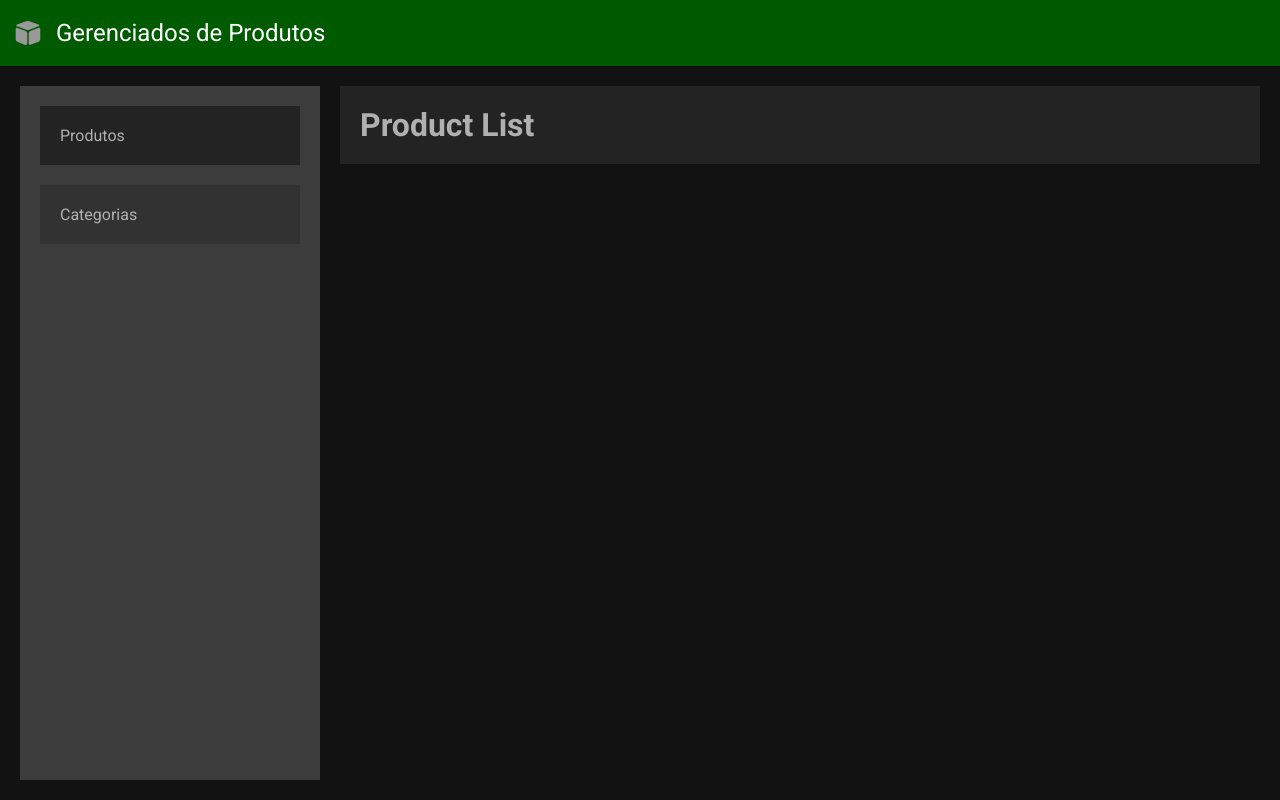
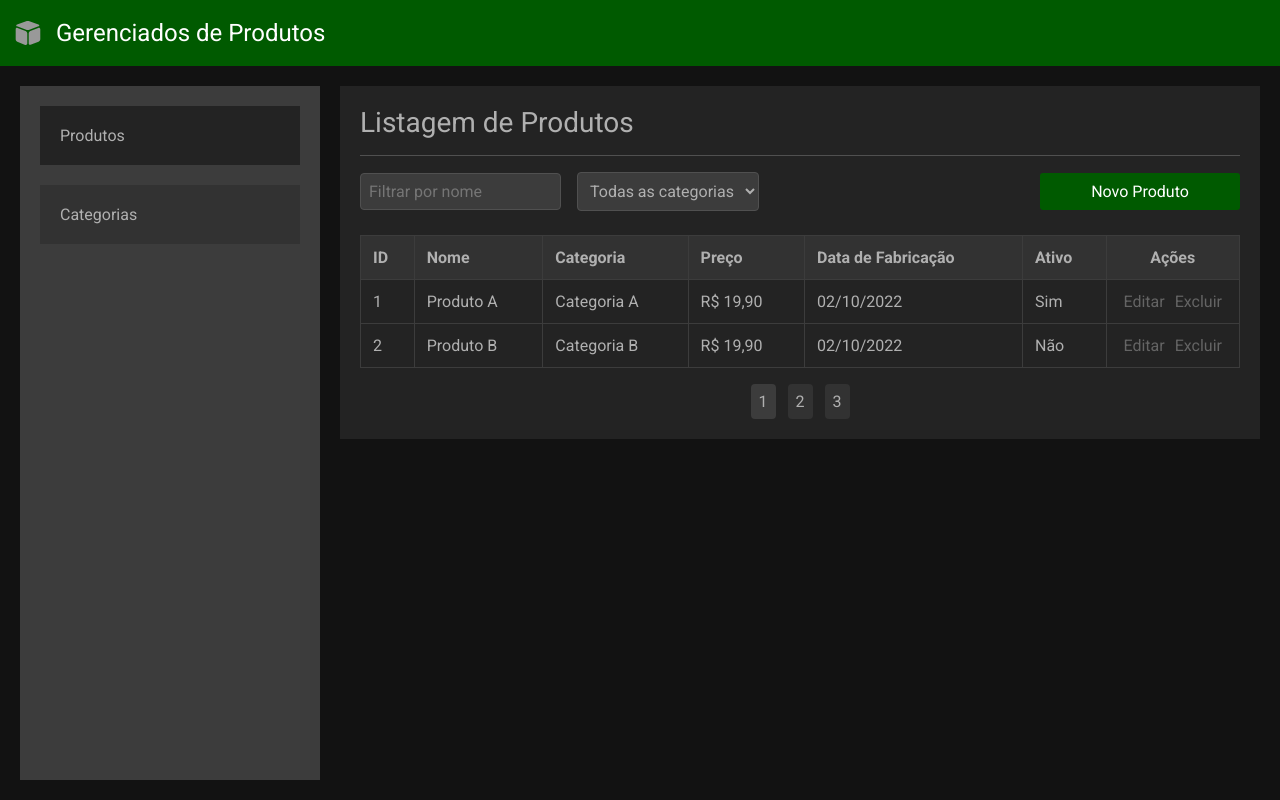
Before and after one commit to tfsantosbr/react-sample-app, a React (Vite) app: page /admin/products in a window 1280 px wide. Built offline with nearby package versions, Linux system fonts and the light colour scheme.

Commit message:
update html + css

```diff
--- a/src/assets/global.css
+++ b/src/assets/global.css
@@ -112,12 +112,23 @@ fieldset legend {
   cursor: not-allowed;
 }
 
-.actions-wrapper button[type="submit"] {
+.actions-wrapper .action-button {
+  display: block;
+  text-decoration: none;
+  width: 12.5rem;
+  text-align: center;
+  padding: 0.5625rem;
+  border-radius: 0.1875rem;
+}
+
+.actions-wrapper button[type="submit"],
+.actions-wrapper .action-button {
   background: var(--green-600);
   color: var(--white);
 }
 
-.actions-wrapper button[type="submit"]:hover {
+.actions-wrapper button[type="submit"]:hover,
+.actions-wrapper .action-button:hover {
   background: var(--green-500);
 }
 
@@ -126,3 +137,99 @@ fieldset legend {
   color: var(--green-600);
   cursor: not-allowed;
 }
+
+.report-wrapper h1 {
+  width: 100%;
+  font-size: 1.75rem;
+  border-bottom: 1px solid var(--gray-500);
+  padding-bottom: 1rem;
+  margin-bottom: 1rem;
+  font-weight: normal;
+}
+
+.filter-container {
+  display: flex;
+  align-items: center;
+  gap: 1rem;
+  margin-bottom: 1.5rem;
+  justify-content: space-between;
+}
+
+.filter-wrapper input:not([type="checkbox"]),
+.filter-wrapper textarea,
+.filter-wrapper select {
+  width: 100%;
+  padding: 0.5rem;
+  border: 1px solid var(--gray-500);
+  border-radius: 0.25rem;
+  background: var(--gray-600);
+  color: var(--gray-300);
+}
+
+.filter-wrapper textarea {
+  height: 5rem;
+}
+
+.filter-wrapper button[type="submit"] {
+  width: 10rem;
+  height: 2.3rem;
+}
+
+table {
+  width: 100%;
+  border-collapse: collapse;
+}
+
+th,
+td {
+  padding: 12px;
+  border: 1px solid var(--gray-600);
+  text-align: left;
+}
+
+th {
+  background-color: var(--gray-700);
+}
+
+table .actions {
+  width: 8rem;
+  text-align: center;
+}
+
+table .actions a {
+  padding: 0 5px;
+  color: var(--gray-400);
+  text-decoration: none;
+}
+
+table .actions a:hover {
+  color: var(--gray-300);
+}
+
+.pagination {
+  display: flex;
+  gap: 0.75rem;
+  justify-content: center;
+  margin-top: 1rem;
+}
+
+.pagination a {
+  padding: 0.5rem;
+  border-radius: 0.25rem;
+  background: var(--gray-700);
+  color: var(--gray-300);
+  cursor: pointer;
+  text-decoration: none;
+}
+
+.pagination a.active {
+  background: var(--gray-600);
+}
+
+.pagination a:hover {
+  background: var(--gray-600);
+}
+
+.right {
+  margin-left: auto;
+}
--- a/src/components/Header.module.css
+++ b/src/components/Header.module.css
@@ -18,3 +18,8 @@
   color: var(--white);
   font-weight: normal;
 }
+
+.header h1 a {
+  text-decoration: none;
+  color: var(--white);
+}
--- a/src/components/Header.tsx
+++ b/src/components/Header.tsx
@@ -5,7 +5,9 @@ export function Header() {
   return (
     <header className={styles.header}>
       <img src={productsAppLogo} alt="Products App Logo" />
-      <h1>Gerenciados de Produtos</h1>
+      <h1>
+        <a href="#">Gerenciados de Produtos</a>
+      </h1>
     </header>
   );
 }
--- a/src/pages/ProductForm.tsx
+++ b/src/pages/ProductForm.tsx
@@ -11,10 +11,8 @@ export function ProductForm() {
 
         <div className="input-wrapper">
           <label htmlFor="categoryId">Categoria:</label>
-          <select id="categoryId">
-            <option value="" selected>
-              Selecionar
-            </option>
+          <select id="categoryId" defaultValue="">
+            <option value="">Selecionar</option>
             <option value="1">Categoria 1</option>
             <option value="2">Categoria 2</option>
             <option value="3">Categoria 3</option>
--- a/src/pages/ProductList.tsx
+++ b/src/pages/ProductList.tsx
@@ -1,3 +1,88 @@
 export function ProductList() {
-  return <h1>Product List</h1>;
+  return (
+    <div className="report-wrapper">
+      <h1>Listagem de Produtos</h1>
+
+      <form className="filter-container">
+        <div className="filter-wrapper">
+          <input
+            type="text"
+            id="product-name-filter"
+            placeholder="Filtrar por nome"
+          />
+        </div>
+
+        <div className="filter-wrapper">
+          <select id="category-id-filter" defaultValue="">
+            <option value="">Todas as categorias</option>
+            <option value="1">Categoria 1</option>
+            <option value="2">Categoria 2</option>
+            <option value="3">Categoria 3</option>
+          </select>
+        </div>
+
+        <div className="actions-wrapper right">
+          <a href="#" className="action-button">
+            Novo Produto
+          </a>
+        </div>
+      </form>
+
+      <table>
+        <thead>
+          <tr>
+            <th>ID</th>
+            <th>Nome</th>
+            <th>Categoria</th>
+            <th>Preço</th>
+            <th>Data de Fabricação</th>
+            <th>Ativo</th>
+            <th className="actions">Ações</th>
+          </tr>
+        </thead>
+        <tbody id="product-list">
+          <tr>
+            <td>1</td>
+            <td>Produto A</td>
+            <td>Categoria A</td>
+            <td>R$ 19,90</td>
+            <td>02/10/2022</td>
+            <td>Sim</td>
+            <td className="actions">
+              <a href="#" className="edit-btn">
+                Editar
+              </a>
+              <a href="#" className="delete-btn">
+                Excluir
+              </a>
+            </td>
+          </tr>
+          <tr>
+            <td>2</td>
+            <td>Produto B</td>
+            <td>Categoria B</td>
+            <td>R$ 19,90</td>
+            <td>02/10/2022</td>
+            <td>Não</td>
+            <td className="actions">
+              <a href="#" className="edit-btn">
+                Editar
+              </a>
+              <a href="#" className="delete-btn">
+                Excluir
+              </a>
+            </td>
+          </tr>
+        </tbody>
+      </table>
+
+      <div className="pagination">
+        <a href="#" className="active">
+          1
+        </a>
+        <a href="#">2</a>
+        <a href="#">3</a>
+      </div>
+    </div>
+  );
 }
```
